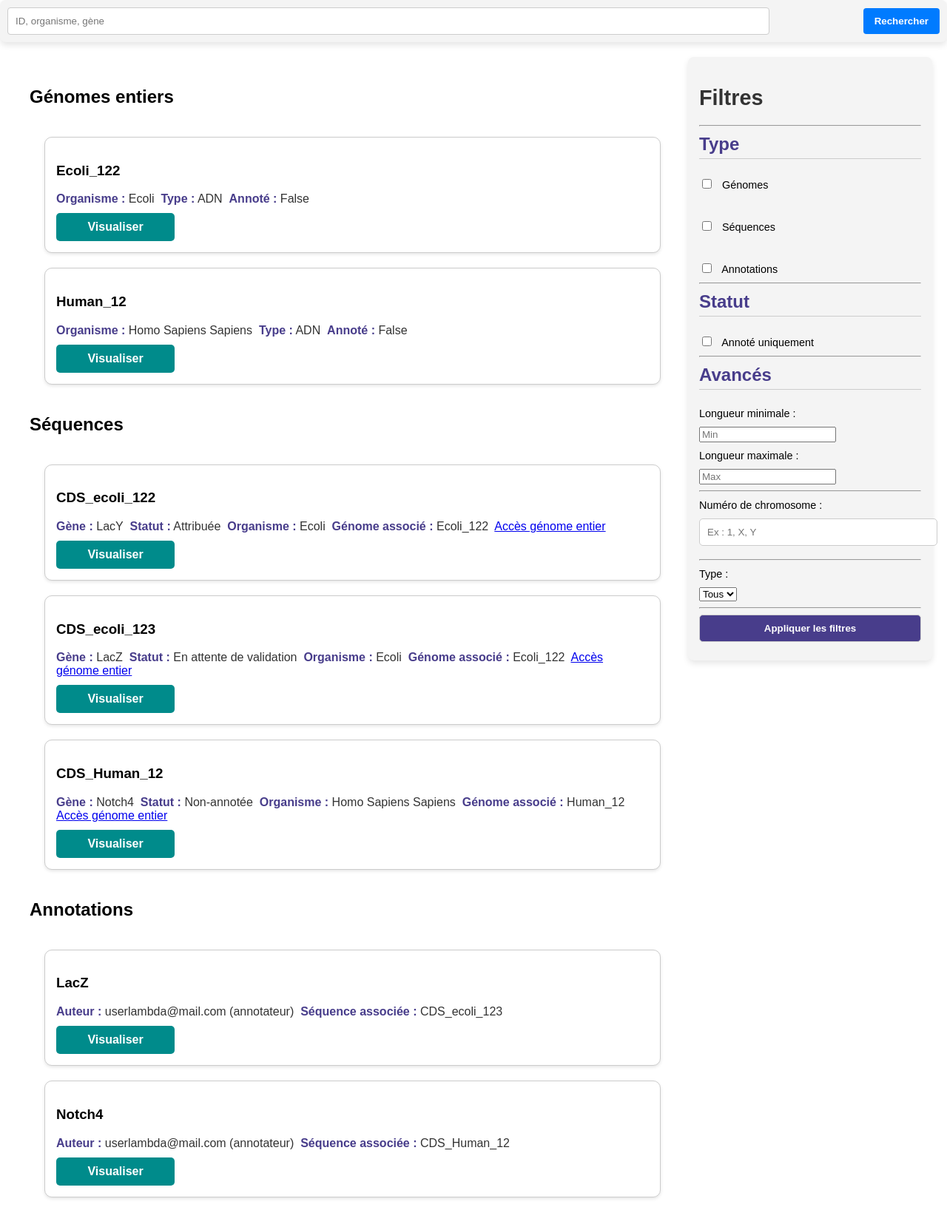
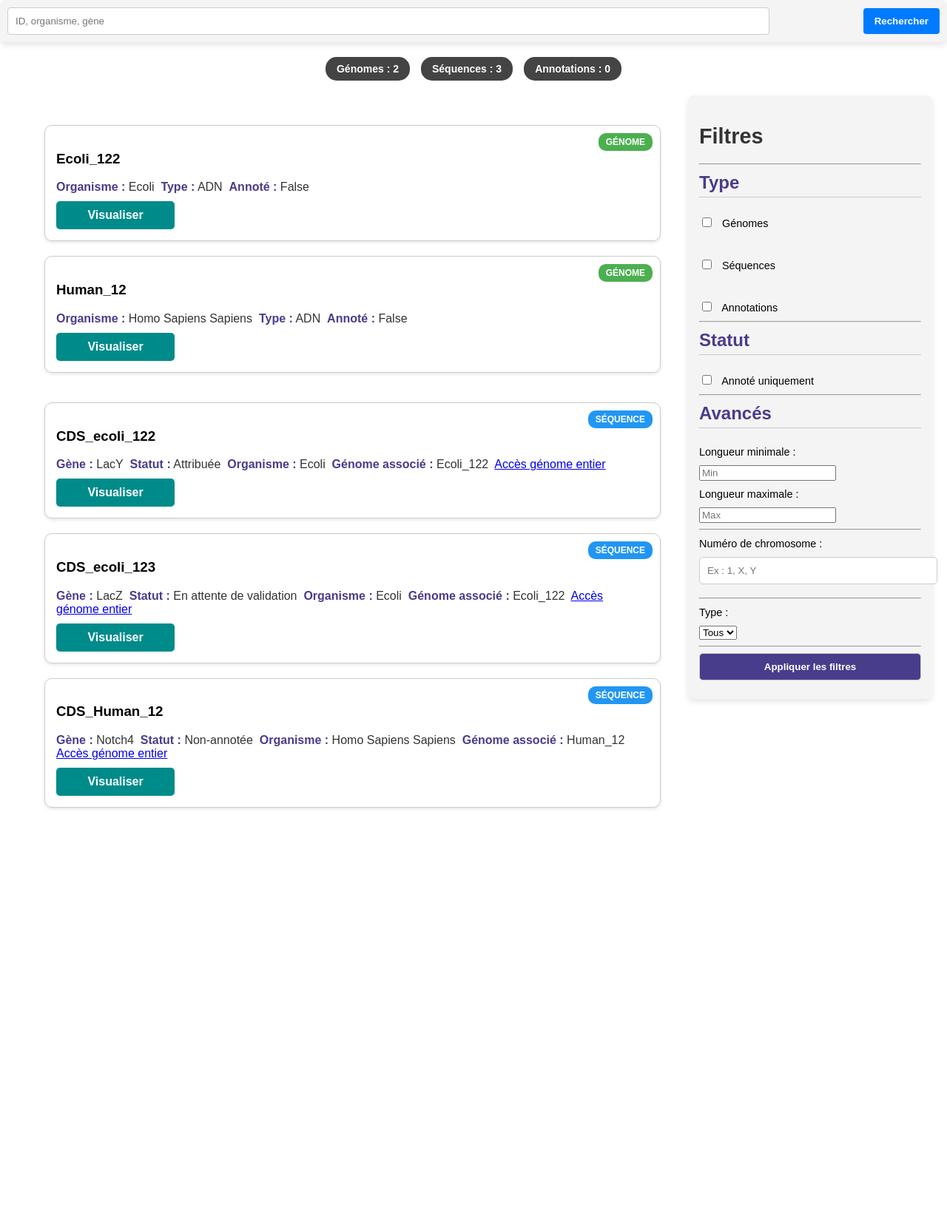
Before and after one commit to Antoine2596/The-EYAA-Project, a Django app: page /database/ in a window 1280 px wide. Shown: the part 71-1730 px from the top of the page at 74% size. After the commit the page ends 1165 px from the top, so only its background shows below. Run offline with Django 5.2, Linux system fonts and the light colour scheme; data comes from the database, SQL or seed files in the repository; both versions use the stored data as it was after the commit.

Commit message:
Modifs_visuel_database

```diff
--- a/core/static/core/style.css
+++ b/core/static/core/style.css
@@ -244,6 +244,21 @@ header {
     background-color: #0056b3;
 }
 
+.results-summary {
+    display: flex;
+    justify-content: center;
+    gap: 15px;
+    margin-top: 10px;
+}
+
+.badge-results {
+    padding: 8px 15px;
+    border-radius: 15px;
+    font-weight: bold;
+    font-size: 14px;
+    color: white;
+    background-color: #444;
+}
 
 /* Conteneur pour les résultats */
 .database-container {
@@ -257,6 +272,7 @@ header {
 
 /* Carte pour chaque séquence */
 .sequence-card {
+    position: relative;
     background-color: white;
     border-radius: 10px;
     width: 100%;
@@ -280,6 +296,31 @@ header {
 
 .sequence-card p strong {
     color: darkslateblue;
+}
+
+.badge {
+    position: absolute;
+    top: 10px;
+    right: 10px;
+    background-color: #444;
+    color: white;
+    padding: 5px 10px;
+    font-size: 12px;
+    font-weight: bold;
+    border-radius: 10px;
+    text-transform: uppercase;
+}
+
+.badge.genome {
+    background-color: #4CAF50;
+}
+
+.badge.sequence {
+    background-color: #2196F3;
+}
+
+.badge.annotation {
+    background-color: #FF9800;
 }
 
 .visualisation-access-button {
--- a/core/templates/core/database.html
+++ b/core/templates/core/database.html
@@ -15,15 +15,19 @@ Database - EYAA
             </div>
         </form>
     </div>
+    <div class="results-summary">
+        <span class="badge-results badge-genome">Génomes : {{ genomes|length }}</span>
+        <span class="badge-results badge-sequence">Séquences : {{ sequences|length }}</span>
+        <span class="badge-results badge-annotation">Annotations : {{ annotations|length }}</span>
+    </div>
 
     <div class="main-content">
-
-        <div class="database-section">
-            <h2>Génomes entiers</h2>
+    <div class="database-section">
     <div class="database-container">
         {% if genomes %}
             {% for genome in genomes %}
             <div class="sequence-card">
+                <div class="badge genome">Génome</div>
                 <h3>{{ genome.genome_id }}</h3>
                 <p><strong>Organisme :</strong> {{ genome.organism }}&nbsp;
                 <strong>Type :</strong> {{ genome.get_genome_type_display }}&nbsp;
@@ -35,16 +39,13 @@ Database - EYAA
                 {% endif %}
             </div>
             {% endfor %}
-        {% else %}
-            <p>Aucun génome trouvé</p>
         {% endif %}
     </div>
-
-    <h2>Séquences</h2>
     <div class="database-container">
         {% if sequences %}
             {% for sequence in sequences %}
             <div class="sequence-card">
+                <div class="badge sequence">Séquence</div>
                 <h3>{{sequence.sequence_id }}</h3>
                 <p><strong>Gène :</strong> {{sequence.gene_name }}&nbsp;
                 <strong>Statut :</strong> {{ sequence.get_sequence_status_display }}&nbsp;
@@ -57,16 +58,13 @@ Database - EYAA
                 {% endif %}
             </div>
             {% endfor %}
-        {% else %}
-            <p>Aucune séquence trouvée</p>
         {% endif %}
     </div>
-
-    <h2>Annotations</h2>
     <div class="database-container">
         {% if annotations %}
             {% for annotation in annotations %}
             <div class="sequence-card">
+                <div class="badge annotation">Annotation</div>
                 <h3>{{ annotation.annotation_id }}</h3>
                 <p><strong>Auteur :</strong> {{ annotation.annotation_author }}&nbsp;
                 <strong>Séquence associée :</strong> {{ annotation.sequence.sequence_id }}&nbsp;</p>
@@ -77,8 +75,6 @@ Database - EYAA
                 {% endif %}
             </div>
             {% endfor %}
-        {% else %}
-            <p>Aucune annotation trouvée</p>
         {% endif %}
 
     </div>
--- a/core/views.py
+++ b/core/views.py
@@ -125,8 +125,8 @@ def database_view(request):
 
         if "annotation" in filter_types or not filter_types:
             annotations = Annotation.objects.filter(
-                Q(annotation_id__icontains=user_request) | Q(annotation_text__icontains=user_request)
-            )
+                (Q(annotation_id__icontains=user_request) | Q(annotation_text__icontains=user_request)) &
+                Q(is_validated=True))
     else:
         # Pas de recherche, afficher tout
         if "genome" in filter_types or not filter_types:
@@ -145,7 +145,7 @@ def database_view(request):
                 sequences = sequences.filter(num_chromosome__iexact=chromosome)
 
         if "annotation" in filter_types or not filter_types:
-            annotations = Annotation.objects.all()
+            annotations = Annotation.objects.filter(Q(is_validated=True))
 
     return render(request, "core/database.html", {
         "genomes": genomes,
```
Also changed, not shown: core/static/core/style_annotations.css (renamed from core/static/core/style_annotation.css), db.sqlite3, myapp_models.png, 1 other file.
